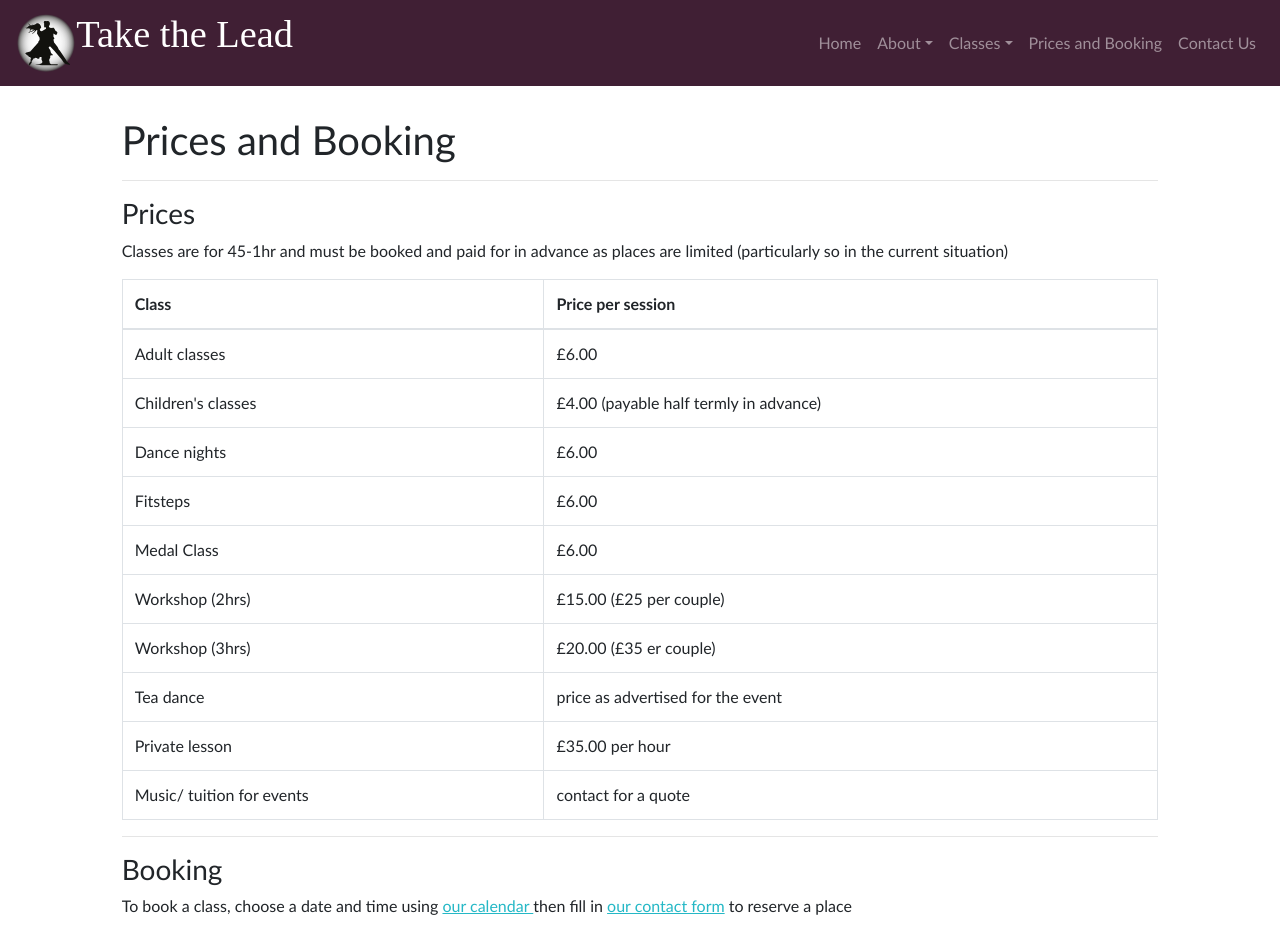
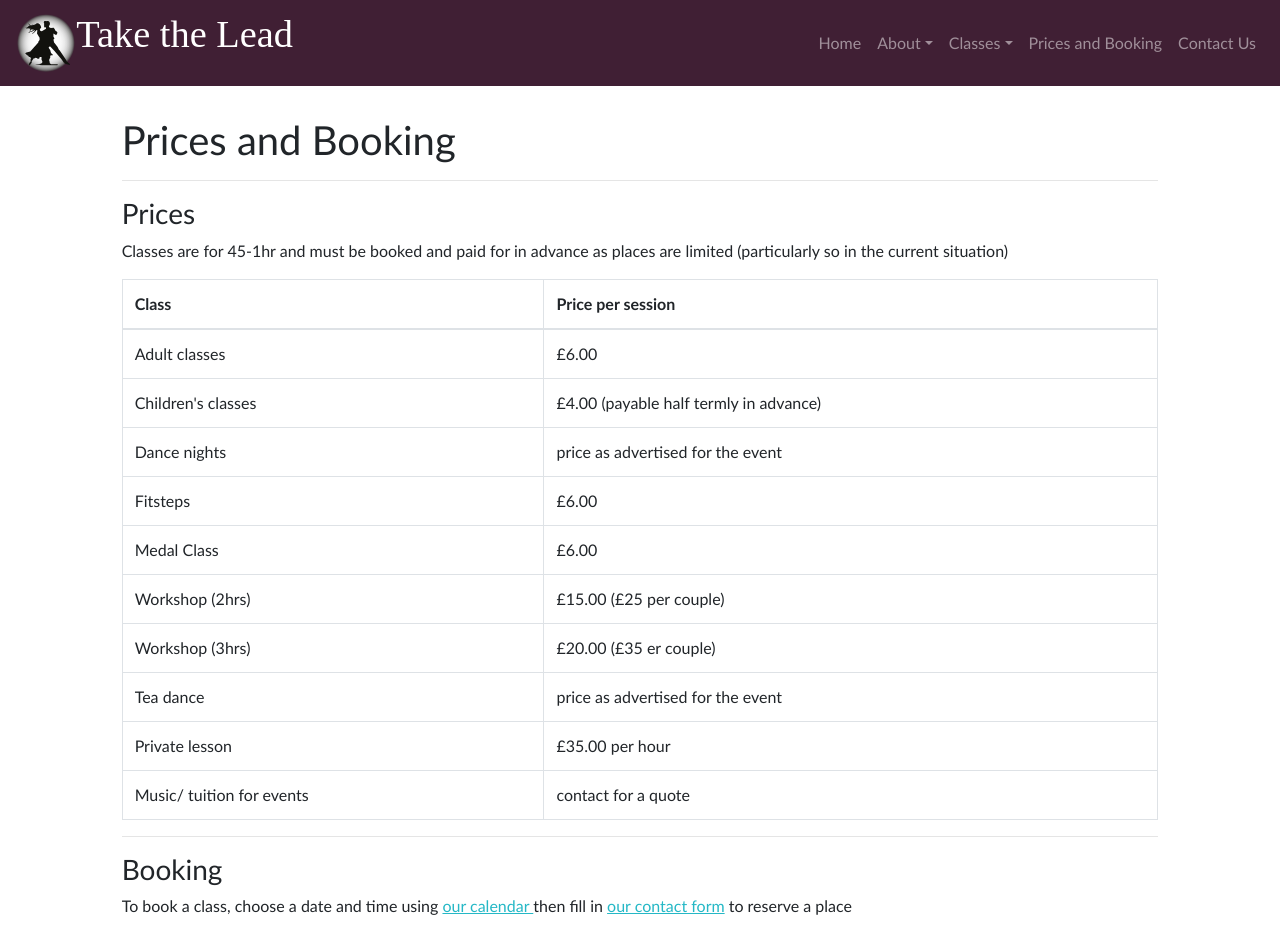
Before and after one commit to laurenashleigh/take-the-lead, a React (Create React App) app: page /booking in a window 1280 px wide. Built offline with nearby package versions, Linux system fonts and the light colour scheme.

Commit message:
updating calendar

```diff
--- a/src/components/ContactUs.js
+++ b/src/components/ContactUs.js
@@ -44,7 +44,7 @@ const ContactUs = () => {
                     <Col md={3}></Col>
                     <Col md={6}>
                         <p>For enquiries or bookings please contact fill out the form and we'll get back to you.</p>
-                        <p><em>For booking requests, please specific the date and time of chosen class.</em></p>
+                        <p><em>For booking requests, please specify the date and time of chosen class.</em></p>
                     </Col>
                     <Col md={3}></Col>
                 </Row>
--- a/src/components/GoogleCalendar.js
+++ b/src/components/GoogleCalendar.js
@@ -5,7 +5,7 @@ const GoogleCalendar = () => {
     return (
         <>
             {/* <Calendar apiKey={API_KEY} calendars={calendars}/> */}
-            <iframe title="calendar" id="calendar" src="https://calendar.google.com/calendar/embed?src=n10aprm17di2oamle2m0irii0g%40group.calendar.google.com&ctz=Europe%2FLondon"  width="100%" height="800" frameborder="0" scrolling="no"></iframe>
+            <iframe title="calendar" id="calendar" src="https://calendar.google.com/calendar/embed?src=mbn1ve0oomloqsj4fafciacuao%40group.calendar.google.com&ctz=Europe%2FLondon"  width="100%" height="800" frameborder="0" scrolling="no"></iframe>
         </>
 
     )
--- a/src/components/PriceAndBooking.js
+++ b/src/components/PriceAndBooking.js
@@ -27,7 +27,7 @@ const PriceAndBooking = () => {
                 </tr>
                 <tr>
                     <td>Dance nights</td>
-                    <td>£6.00</td>
+                    <td>price as advertised for the event</td>
                 </tr>
                 <tr>
                     <td>Fitsteps</td>
```
